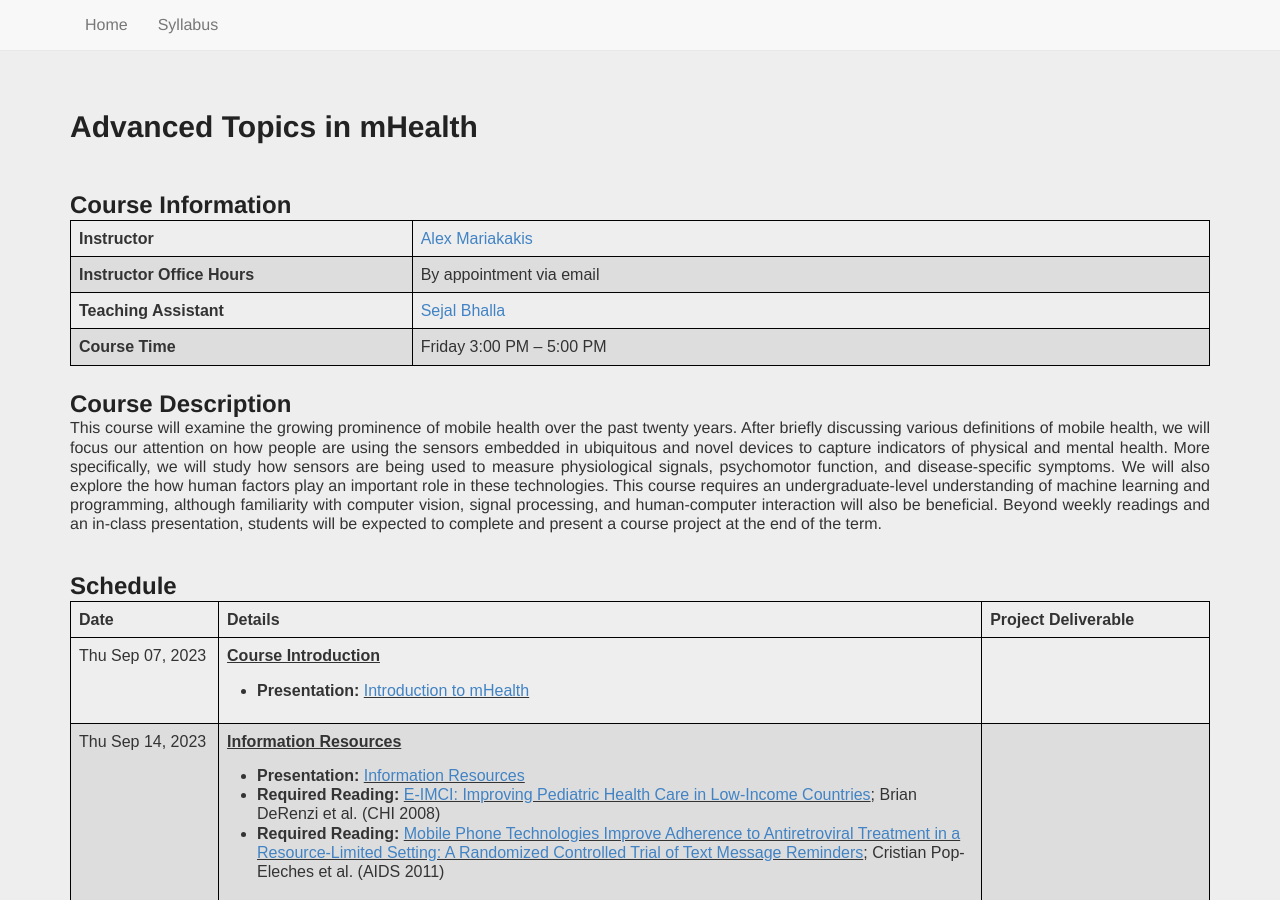
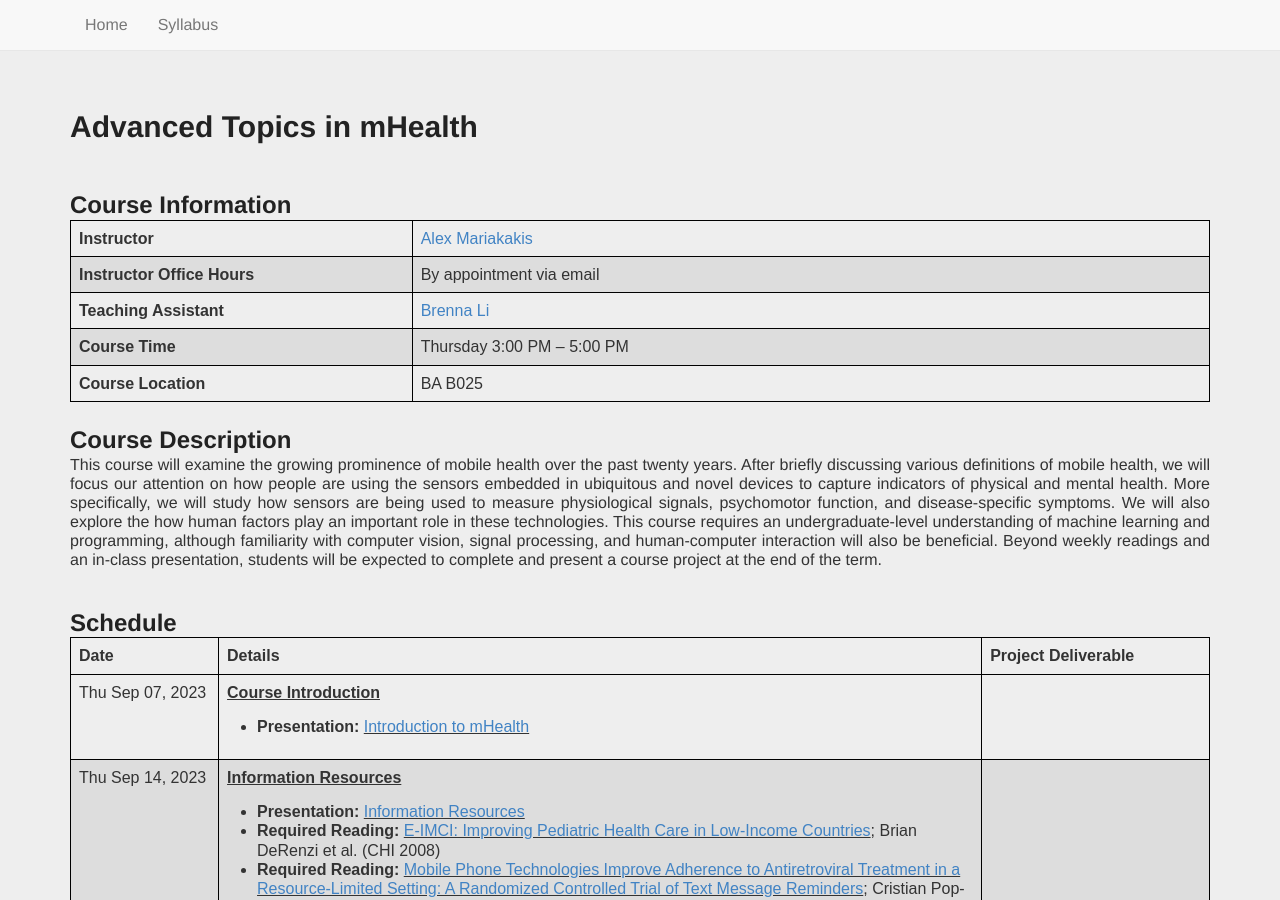
Before and after one commit to mariakakis/mhealth-course, a Jekyll site: the page built from index.html, in a window 1280 px wide and 900 px high. Built offline with Jekyll 4.4.1, drawn with Linux system fonts in a browser that asks for light colours; some web fonts are replaced.

Commit message:
updating TAs

```diff
--- a/index.html
+++ b/index.html
@@ -28,11 +28,15 @@ layout: default
 
         <tr>
           <td><b>Teaching Assistant</b></td>
-          <td><a href="https://www.cs.toronto.edu/~minfanzh">Sejal Bhalla</a></td>
+          <td><a href="https://brennal.github.io/">Brenna Li</a></td>
         </tr>
         <tr>
           <td><b>Course Time</b></td>
-          <td>Friday 3:00 PM – 5:00 PM</td>
+          <td>Thursday 3:00 PM – 5:00 PM</td>
+        </tr>
+        <tr>
+          <td><b>Course Location</b></td>
+          <td>BA B025</td>
         </tr>
       </tbody>
     </table>
```
